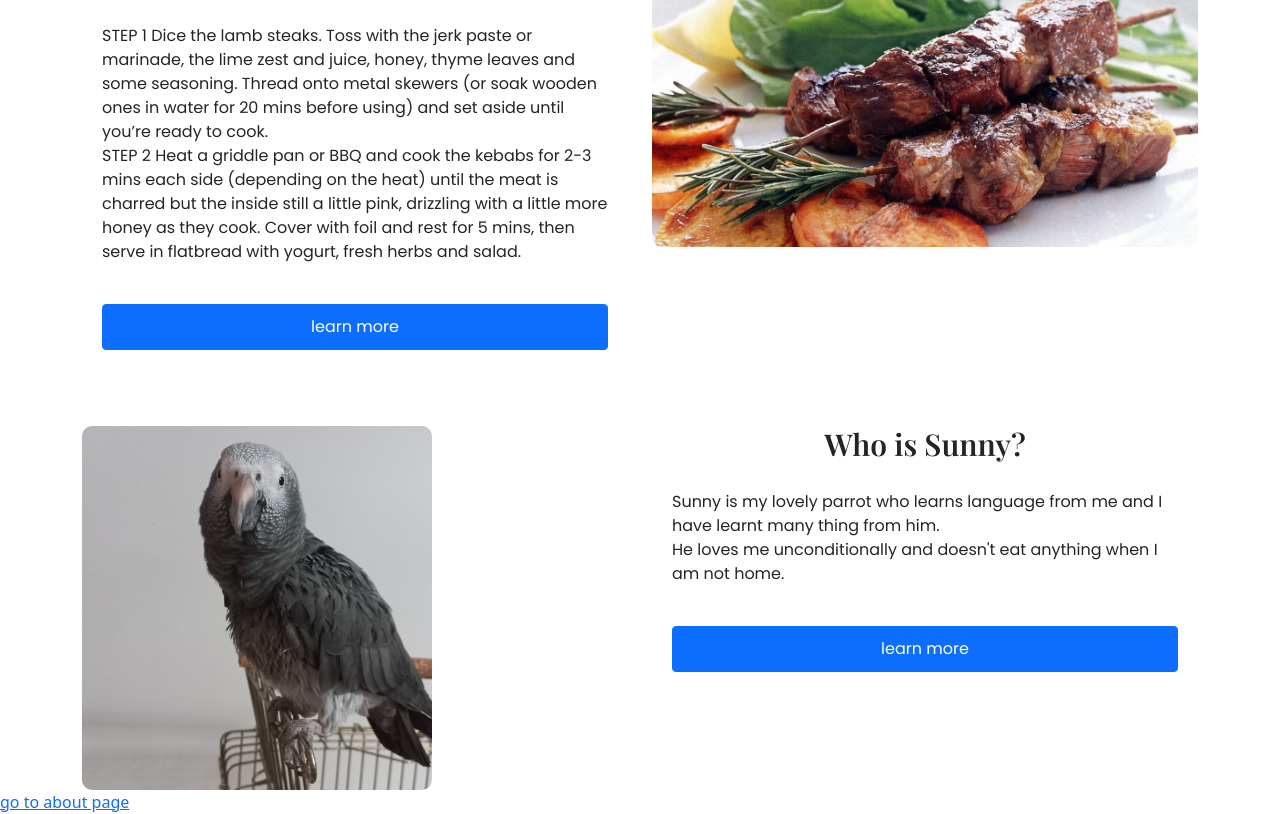
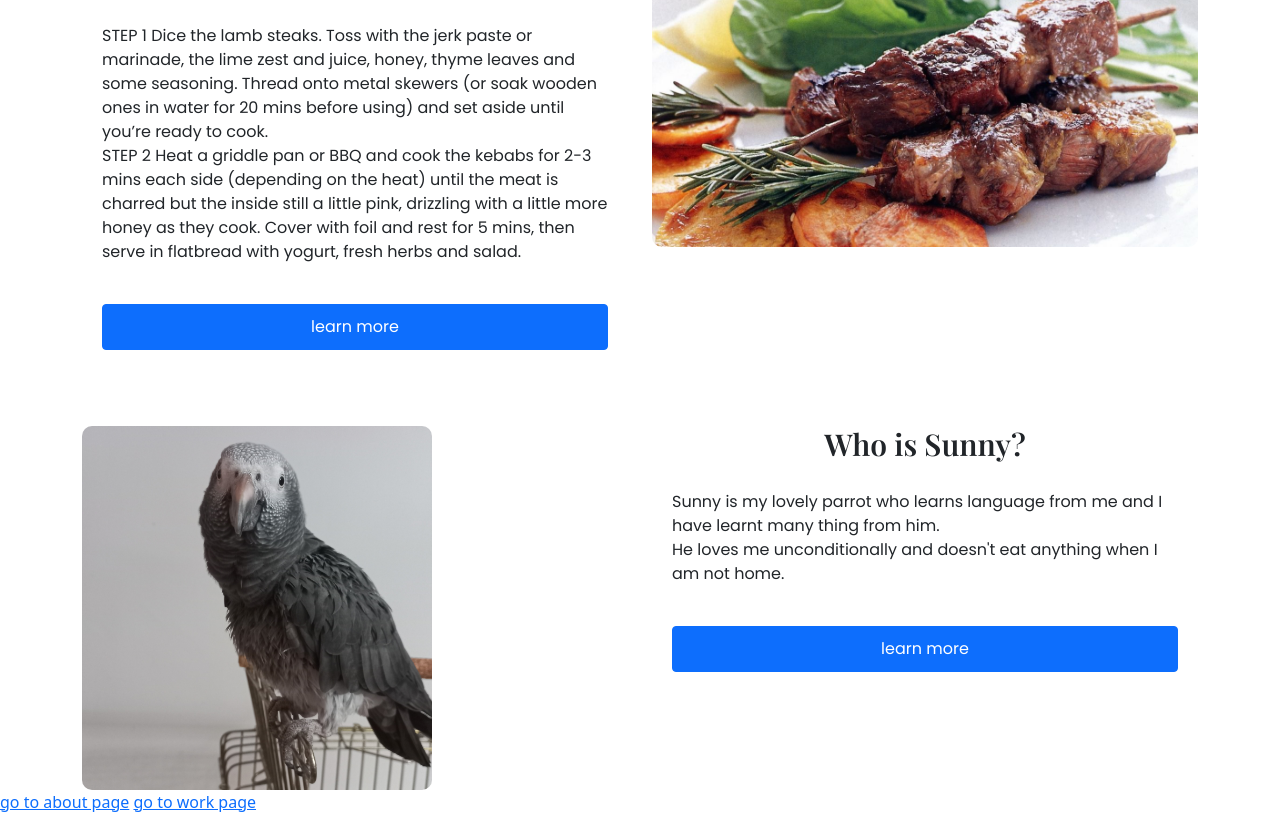
Before and after one commit to Nasrin200/my-portfolio, a plain HTML site: page index.html in a window 1280 px wide. Shown: the part 536-1350 px from the top of the page. Drawn offline with nearby package versions, Linux system fonts and the light colour scheme.

Commit message:
work page link added

```diff
--- a/index.html
+++ b/index.html
@@ -59,6 +59,7 @@
 </div>
 </div>
 <a href="about.html" id="about-page" >go to about page</a>
+<a href="work.html" id="about-page" >go to work page</a>
 
 
 </body>
```
